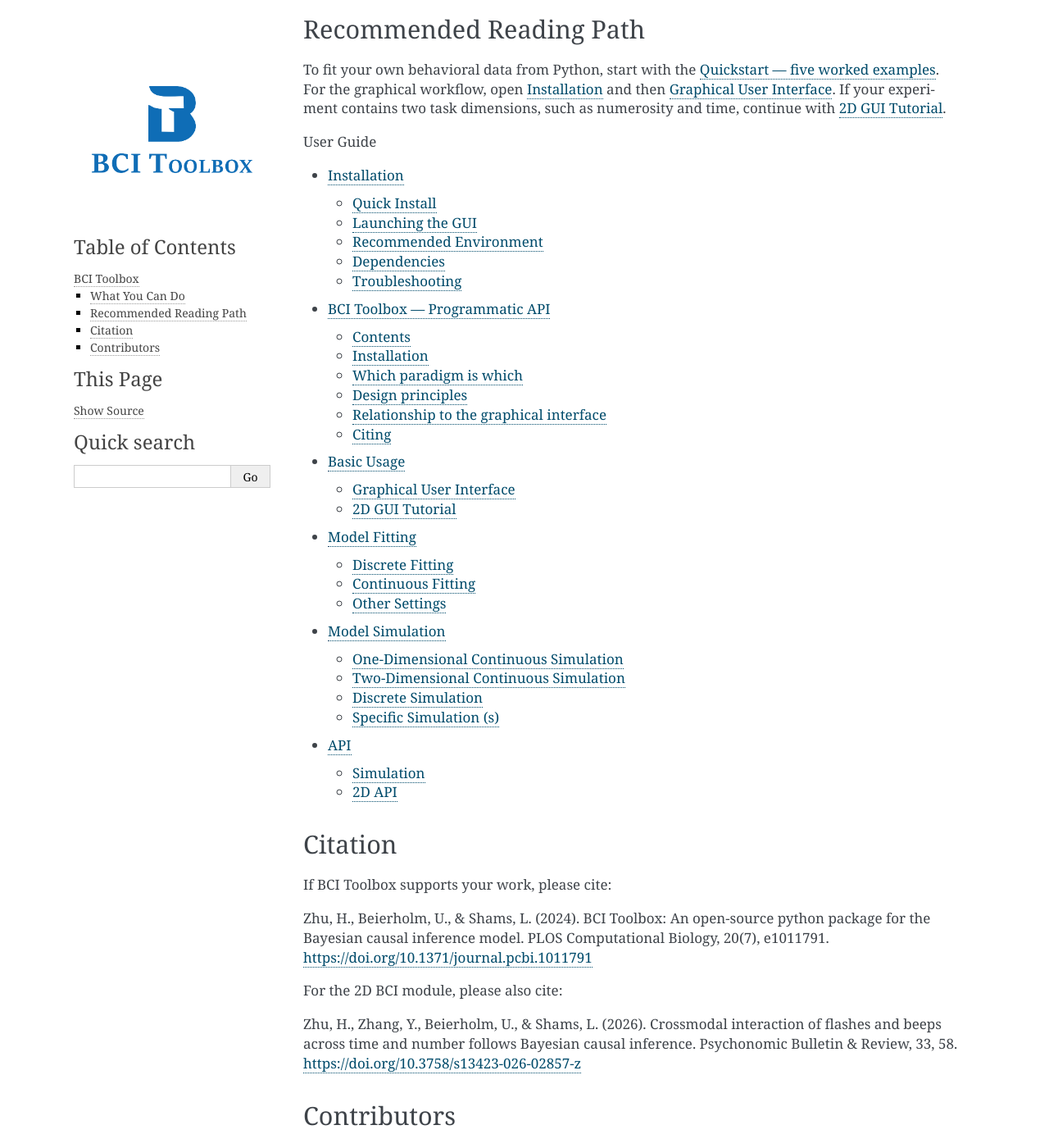
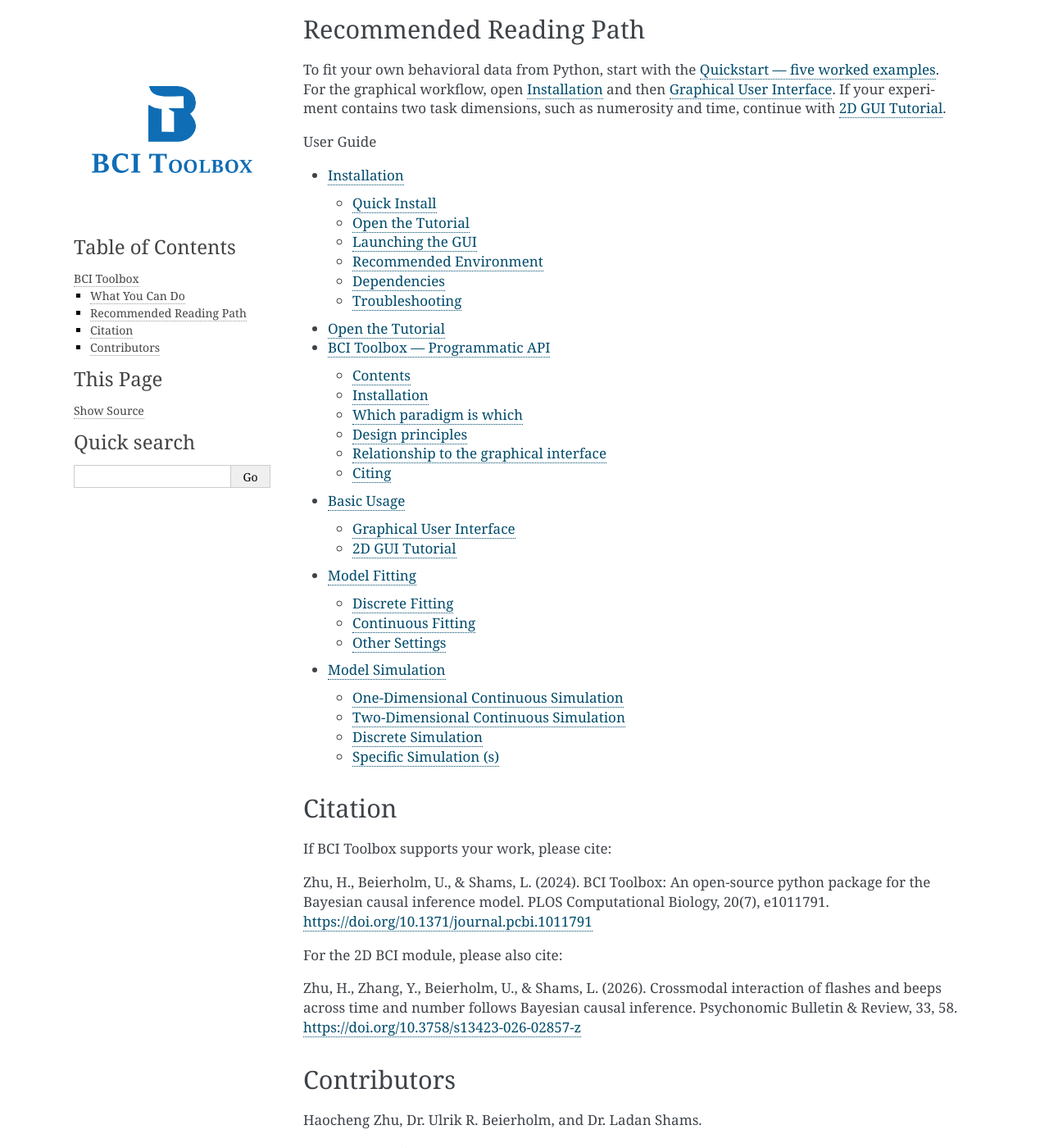
Before and after one commit to evans1112/bcitoolboxrmd, a Sphinx documentation site: the page built from docs/index.rst, in a window 1280 px wide and 1400 px high, scrolled down 972 px. Shown: the whole window at 82% size. Built offline with Sphinx 7.4.7, drawn with Linux system fonts in a browser that asks for light colours.

Commit message:
Add tutorial opening guide to installation and navigation

```diff
--- a/docs/conf.py
+++ b/docs/conf.py
@@ -16,6 +16,7 @@
 # MyST lets those source files remain the single source of truth while still
 # participating in the Sphinx navigation and cross-page links.
 myst_heading_anchors = 4
+exclude_patterns = ['_includes/**']
 
 # -- Options for HTML output -------------------------------------------------
 
--- a/docs/index.rst
+++ b/docs/index.rst
@@ -53,11 +53,11 @@
    :caption: User Guide
 
    installation
+   open_tutorial
    programmatic/index
    basic_usage/index
    modelfit/index
    modelsimu/index
-   API/index
 
 Citation
 --------
--- a/docs/installation.rst
+++ b/docs/installation.rst
@@ -19,6 +19,11 @@
 
    import bcitoolbox as btb
    print(btb.__name__)
+
+Open the Tutorial
+-----------------
+
+.. include:: _includes/open_tutorial_steps.rst
 
 Launching the GUI
 -----------------
--- /dev/null
+++ b/docs/open_tutorial.rst
@@ -0,0 +1,4 @@
+Open the Tutorial
+=================
+
+.. include:: _includes/open_tutorial_steps.rst
```
